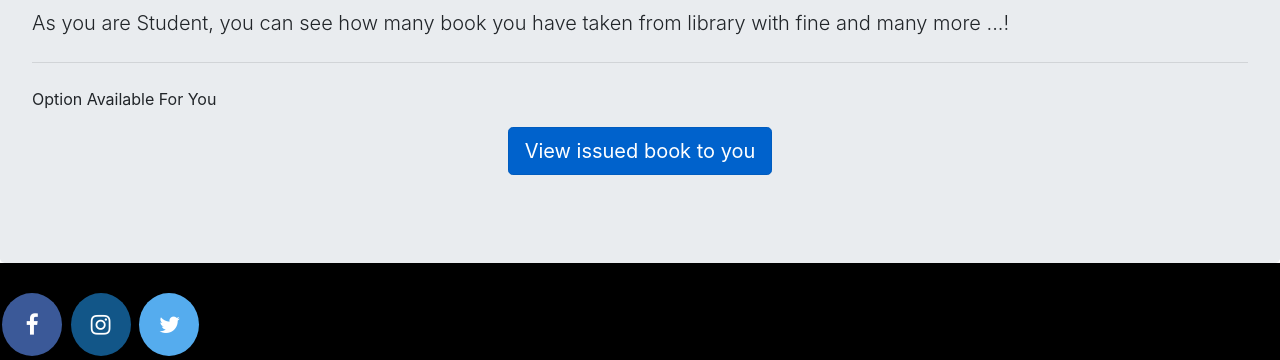
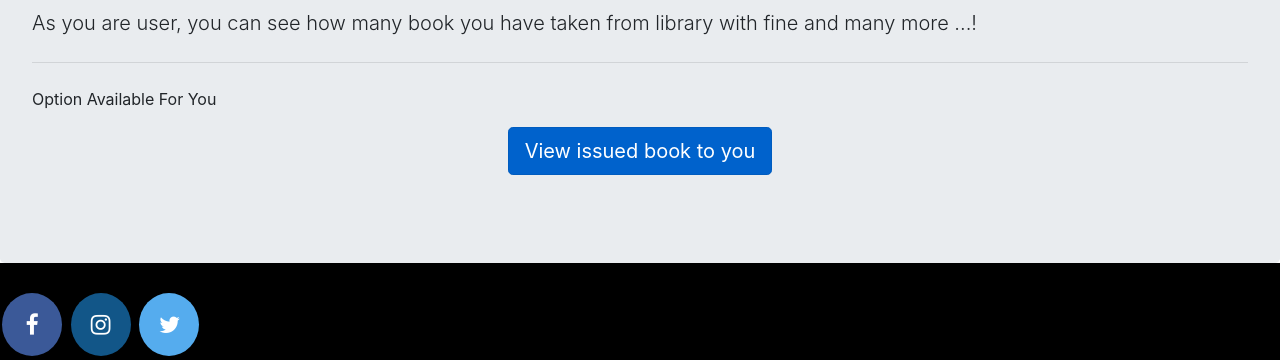
Before and after one commit to Adi-sabastian/library-m, a Django app: page /afterlogin in a window 1280 px wide. Shown: the part 239-599 px from the top of the page. Run offline with Django 3.2, Linux system fonts and the light colour scheme; some libraries are stand-ins or nearby versions.

Commit message:
Update studentafterlogin.html

```diff
--- a/templates/library/studentafterlogin.html
+++ b/templates/library/studentafterlogin.html
@@ -39,7 +39,7 @@
     <center><h3 style=" margin-bottom: 0px;"class = 'alert alert-success'>Welcome to Online library !</h3></center>
     <div class="jumbotron"   style="    margin-bottom: 0px;">
     <h1 class="display-4">Hello {{user.first_name}} !</h1>
-    <p class="lead">As you are Student, you can see how many book you have taken from library with fine and many more ...!
+    <p class="lead">As you are user, you can see how many book you have taken from library with fine and many more ...!
     </p>
     <hr class="my-4">
     <p>Option Available For You</p>
```
